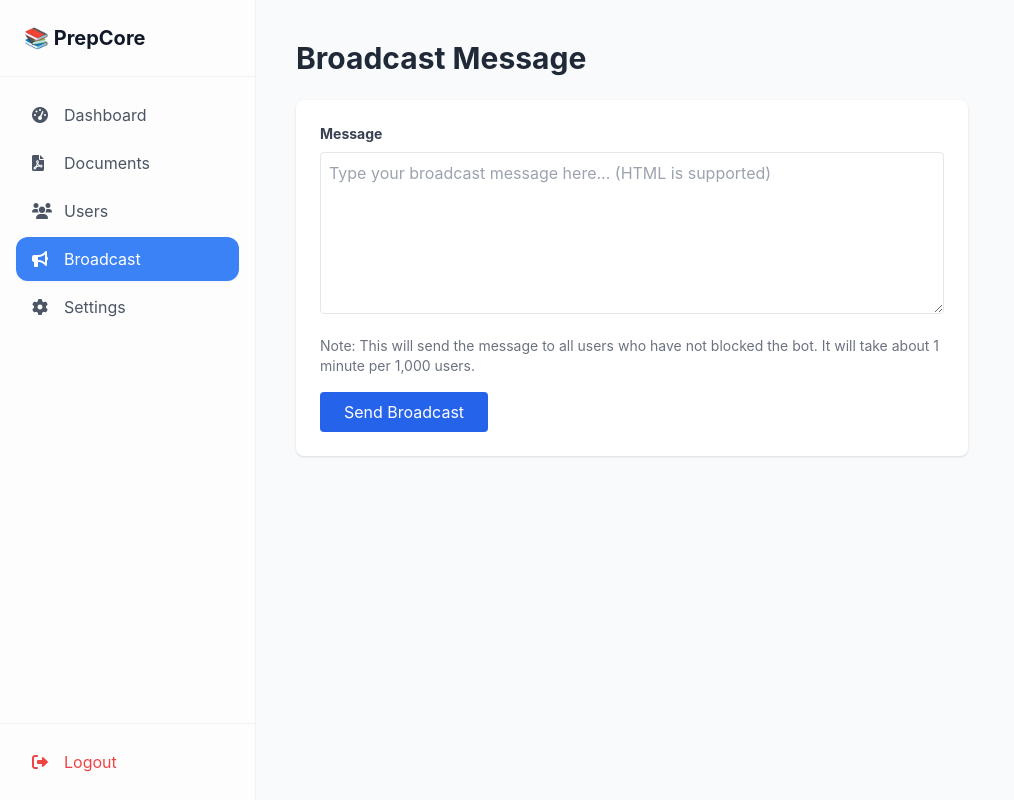
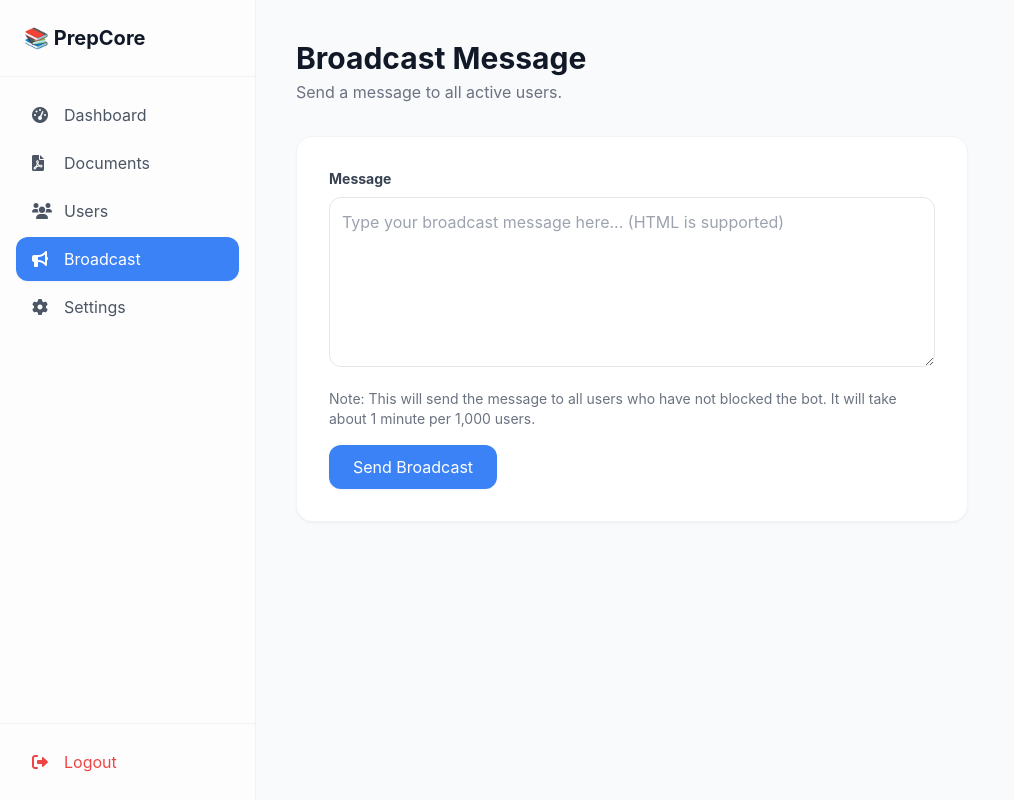
Before and after one commit to protoppertg/Best-telegram-file-share-bot, a FastAPI app: page /admin/broadcast in a window 1280 px wide. Shown: the whole page, without its empty margins (0-1014 px from the left). Run offline with FastAPI, Linux system fonts and the light colour scheme; the visitor is signed in with stand-in values (Sample User, id 1); parts of the project's set-up code (start-up, migrations or seed data) failed here and were passed over; some libraries are stand-ins or nearby versions.

Commit message:
Update broadcast.html

```diff
--- a/app/templates/broadcast.html
+++ b/app/templates/broadcast.html
@@ -1,24 +1,25 @@
 {% extends "base.html" %}
 {% block content %}
-<div class="flex justify-between items-center mb-6">
-    <h1 class="text-3xl font-bold">Broadcast Message</h1>
+<div class="mb-8">
+    <h1 class="text-3xl font-bold text-gray-900">Broadcast Message</h1>
+    <p class="text-gray-500 mt-1">Send a message to all active users.</p>
 </div>
 
 {% if request.query_params.get('status') == 'started' %}
-<div class="bg-green-100 border border-green-400 text-green-700 px-4 py-3 rounded relative mb-4" role="alert">
+<div class="bg-green-50 border border-green-100 text-green-700 px-4 py-3 rounded-xl relative mb-6" role="alert">
     <strong class="font-bold">Success!</strong>
     <span class="block sm:inline">Broadcast has been started in the background. All non-banned users will receive it shortly.</span>
 </div>
 {% endif %}
 
-<div class="bg-white p-6 rounded-lg shadow max-w-2xl">
-    <form method="POST" action="/admin/broadcast">
-        <div class="mb-4">
+<div class="bg-white p-8 rounded-2xl shadow-sm border border-gray-100 max-w-2xl">
+    <form method="POST" action="/admin/broadcast" class="space-y-4">
+        <div>
             <label class="block text-gray-700 text-sm font-bold mb-2">Message</label>
-            <textarea name="message" rows="6" required class="w-full border p-2 rounded focus:outline-none focus:ring-2 focus:ring-blue-600" placeholder="Type your broadcast message here... (HTML is supported)"></textarea>
+            <textarea name="message" rows="6" required class="w-full border border-gray-200 p-3 rounded-xl focus:outline-none focus:ring-2 focus:ring-blue-500 transition" placeholder="Type your broadcast message here... (HTML is supported)"></textarea>
         </div>
-        <p class="text-gray-500 text-sm mb-4">Note: This will send the message to all users who have not blocked the bot. It will take about 1 minute per 1,000 users.</p>
-        <button type="submit" class="bg-blue-600 text-white px-6 py-2 rounded hover:bg-blue-700">Send Broadcast</button>
+        <p class="text-gray-500 text-sm">Note: This will send the message to all users who have not blocked the bot. It will take about 1 minute per 1,000 users.</p>
+        <button type="submit" class="bg-blue-500 text-white px-6 py-2.5 rounded-xl hover:bg-blue-600 transition shadow-sm">Send Broadcast</button>
     </form>
 </div>
 {% endblock %}
```
